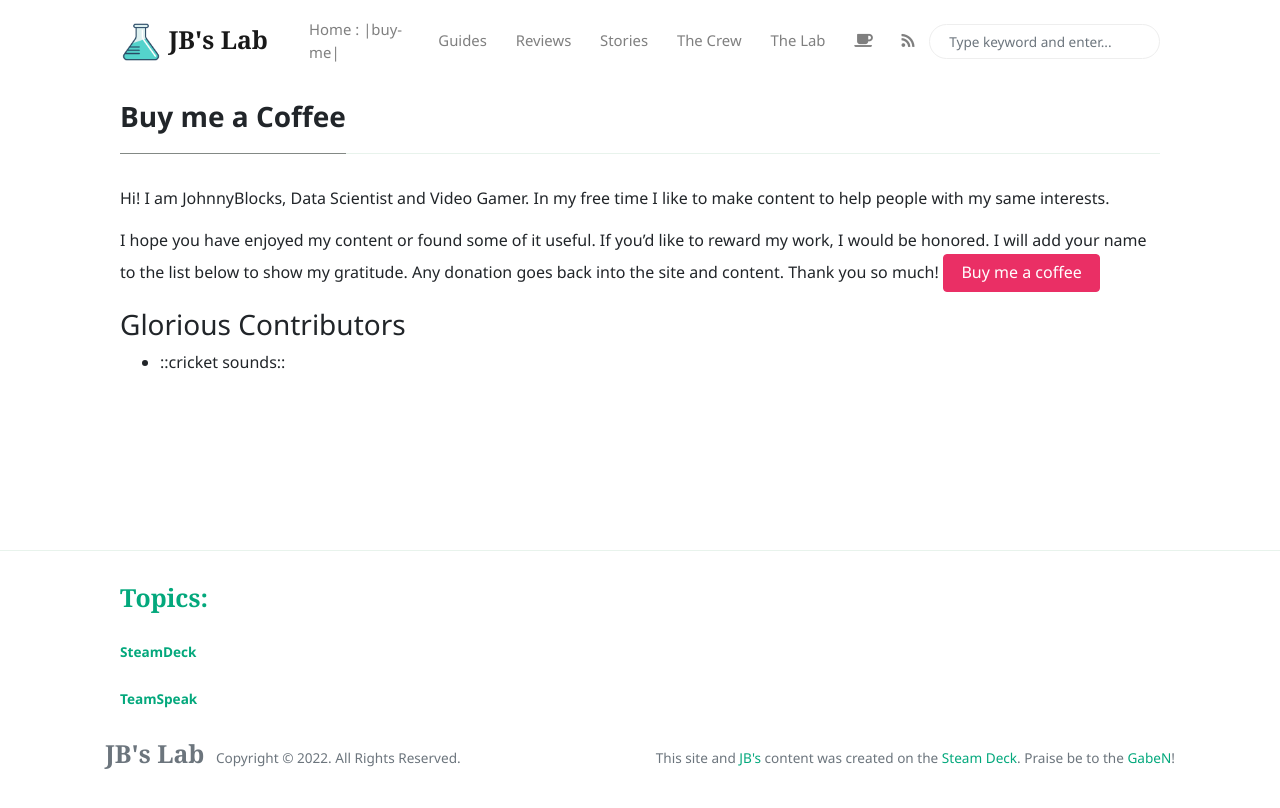
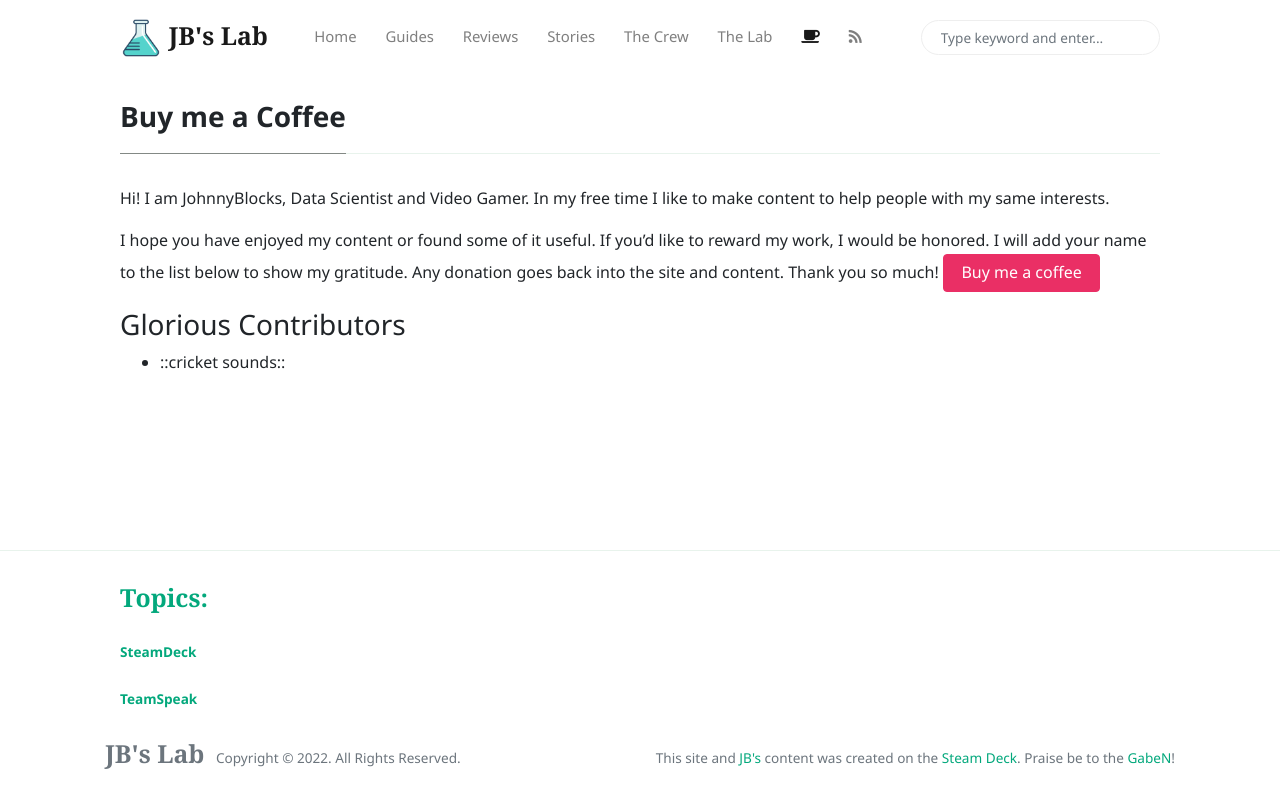
Before and after one commit to JohnnyBlocks/JBs-Lab-Production, a Jekyll site: the page built from _posts/buy-me/2022-07-17-a-coffee.md, in a window 1280 px wide. Shown: the top 808 px of the page. Built offline with Jekyll 4.4.1, drawn with Linux system fonts in a browser that asks for light colours; nearby versions of some CDN libraries.

Commit message:
navigation

```diff
--- a/_includes/menu-header.html
+++ b/_includes/menu-header.html
@@ -1,6 +1,6 @@
 {% assign current = page.url | downcase | split: '/' %}
  <li class="nav-item">
-    <a class="nav-link{% if current[1] == nill %} active{% endif %}" href="{{ site.baseurl }}/">Home : |{{ current[1] }}| {% if current[1] == 'reviews' %}yes{% endif %} </a>
+    <a class="nav-link{% if current[1] == nill %} active{% endif %}" href="{{ site.baseurl }}/">Home</a>
 </li>
 <li class="nav-item">
     <a class="nav-link{% if current[1] == 'how-to' %} active{% endif %}" title="Guides & 'How-To' Articles" href="{{ site.baseur l}}/how-to/index.html">Guides</a>
@@ -30,7 +30,7 @@
     <a class="nav-link{% if current[1] == 'the-lab' %} active{% endif %}" title="About JB's Lab" href="{{ site.baseurl }}/the-lab/index.html">The&nbsp;Lab</a>
 </li>
 <li class="nav-item">
-    <a title="Buy JB a Coffee{% if current[1] == 'buy-me' %} active{% endif %}" class="nav-link" href="{{ site.baseurl }}/buy-me/a-coffee.html"><i class="fa fa-coffee"></i></a>
+    <a class="nav-link{% if current[1] == 'buy-me' %} active{% endif %}" title="Buy JB a Coffee"  href="{{ site.baseurl }}/buy-me/a-coffee.html"><i class="fa fa-coffee"></i></a>
 </li>
 <li class="nav-item">
     <a title="Atom Feed" class="nav-link" href="{{ site.baseurl }}/feed.xml"><i class="fa fa-rss"></i></a>
```
